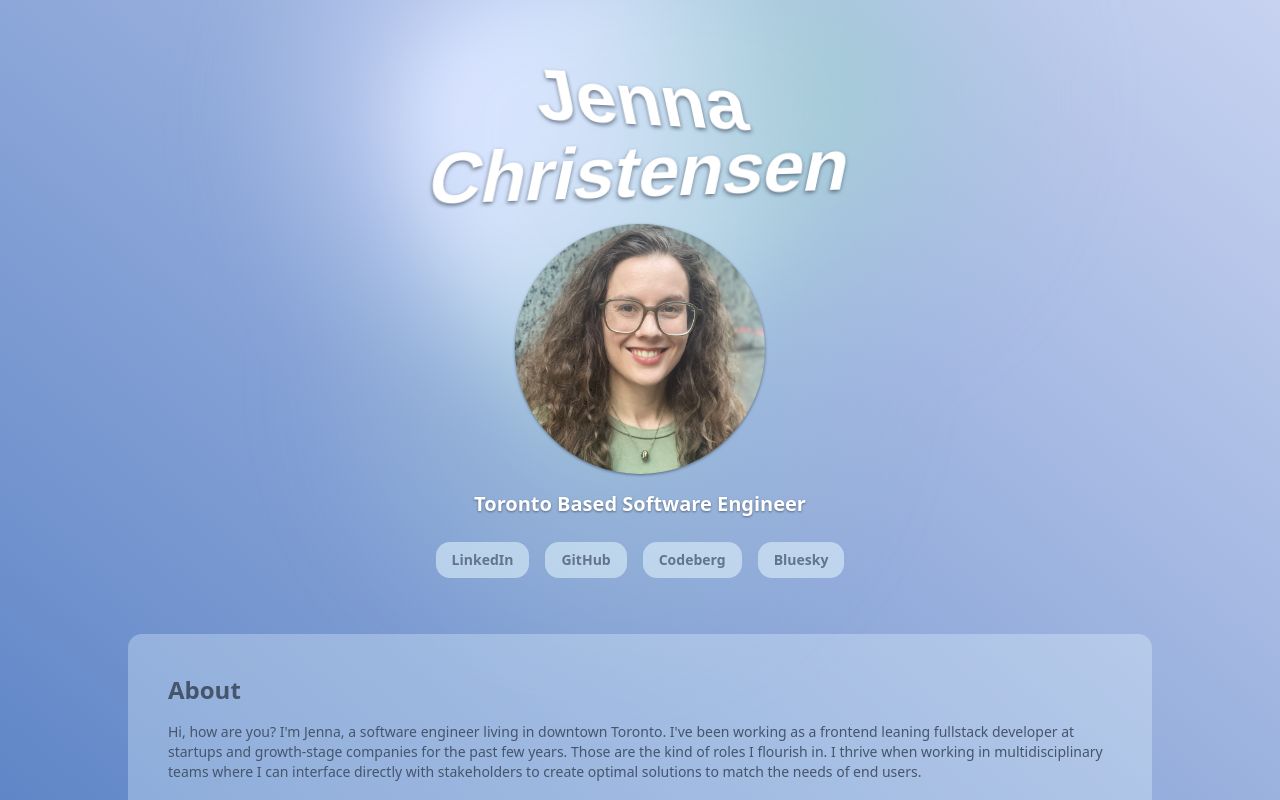
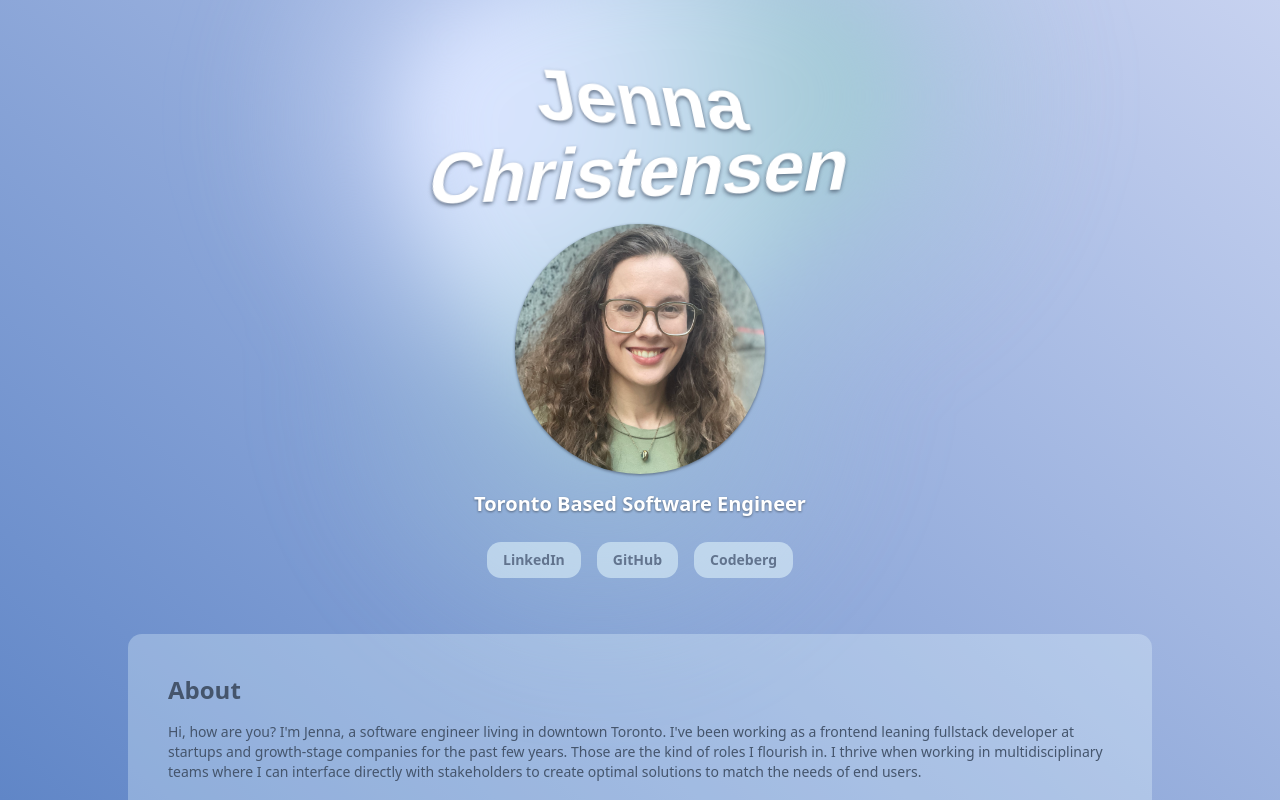
Before and after one commit to JennaBarbara/JennaBarbara.github.io, a Next.js app: page / in a window 1280 px wide. Built offline with nearby package versions, Linux system fonts and the light colour scheme; a web font is replaced by a local one.

Commit message:
remove bluesky link

```diff
--- a/src/components/heading.tsx
+++ b/src/components/heading.tsx
@@ -45,7 +45,6 @@ return (
         <LinkButton text="LinkedIn" href="https://www.linkedin.com/in/jenna-christensen-0731b1b1/"/>
         <LinkButton text="GitHub" href="https://github.com/JennaBarbara" />
         <LinkButton text="Codeberg" href="https://codeberg.org/JennaBarbara" />
-        <LinkButton text="Bluesky" href="https://bsky.app/profile/jenbarb.bsky.social" />
         </div>
       </div>
 )
```
